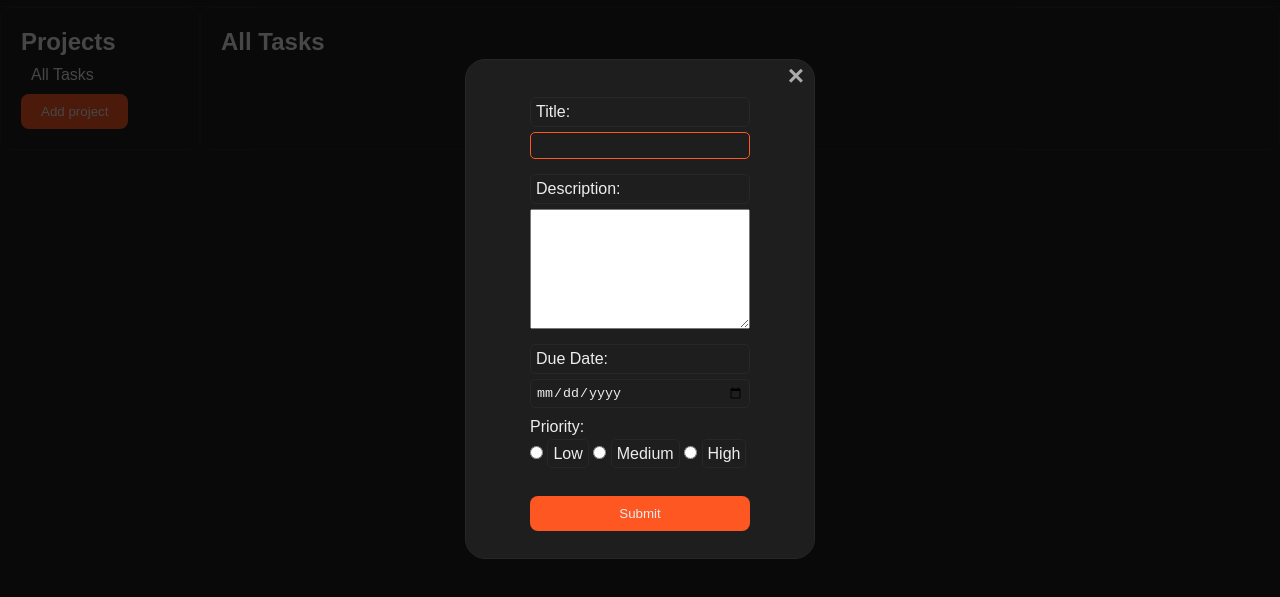
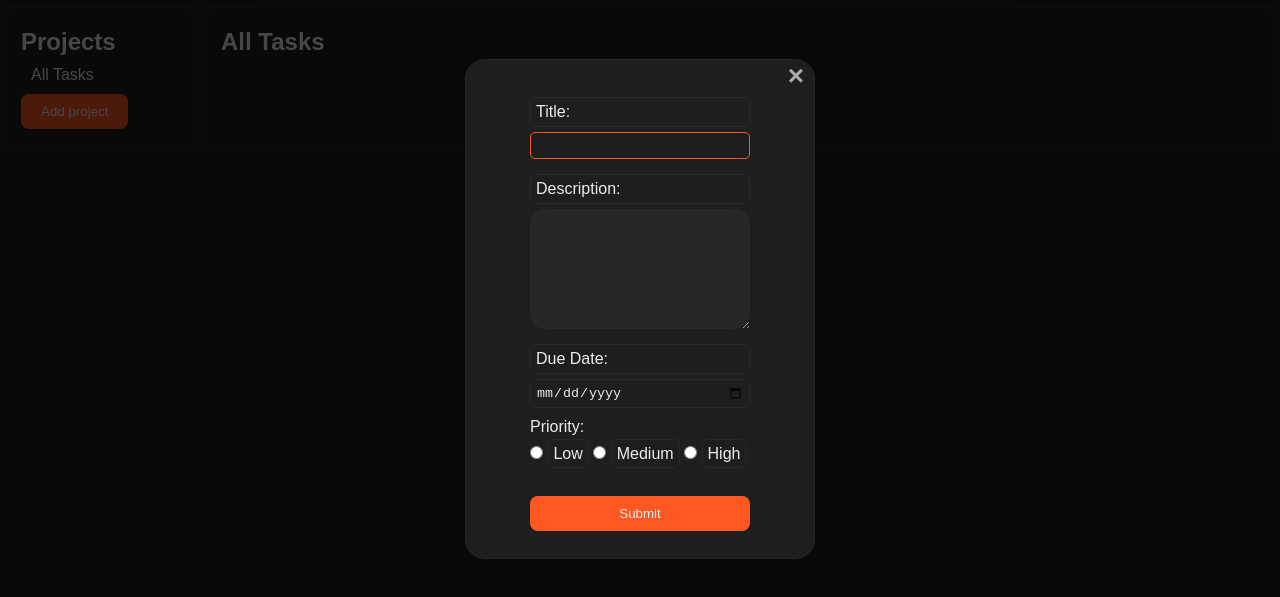
Before and after one commit to matejadb/todo-app, a website built with webpack: page src/template.html in a window 1280 px wide. Both pictures are taken after a click on the button "Add task". Shown: the part 69-666 px from the top of the page. Built offline with nearby package versions, Linux system fonts and the light colour scheme.

Commit message:
Fixed textarea background color and outline

```diff
--- a/src/styles.css
+++ b/src/styles.css
@@ -91,10 +91,15 @@ h1 a {
 #description {
 	width: 220px;
 	height: 120px;
+	background-color: #272727;
+	color: #fff;
+	padding: 10px;
+	border-radius: 15px;
+	border: none;
 }
 
 #description:focus {
-	outline: none;
+	outline: 1px solid #ff5722;
 }
 
 .close,
```
